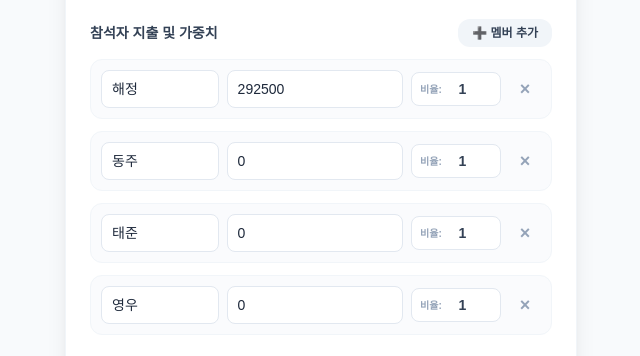
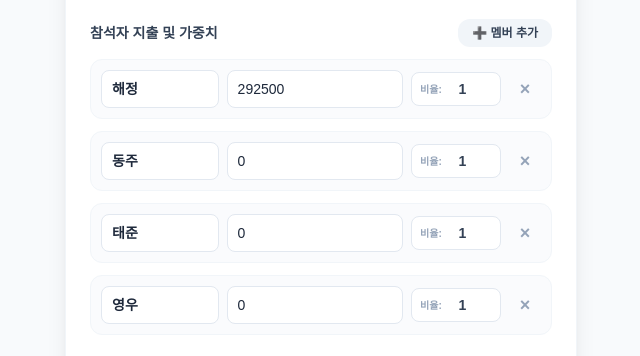
Before and after one commit to maru0318/paymate, a plain HTML site: page index.html in a window 1280 px wide. Shown: the part 322-678 px from the top of the page, 319-959 px from the left. Drawn offline with nearby package versions, Linux system fonts and the light colour scheme.

Commit message:
Change member name input to bold font

```diff
--- a/index.html
+++ b/index.html
@@ -156,7 +156,7 @@
             row.className = 'member-row flex items-center gap-2 bg-slate-50/70 p-2.5 rounded-xl border border-slate-100 hover:border-slate-200 transition-all';
             row.innerHTML = `
                 <div class="flex-1 min-w-[70px]">
-                    <input type="text" class="member-name w-full bg-white px-2.5 py-2 text-sm rounded-lg border border-slate-200 focus:border-amber-400 outline-none transition-all"
+                    <input type="text" class="member-name font-bold w-full bg-white px-2.5 py-2 text-sm rounded-lg border border-slate-200 focus:border-amber-400 outline-none transition-all"
                            placeholder="이름" value="${name}">
                 </div>
                 <div class="flex-[1.5] min-w-[100px]">
```
